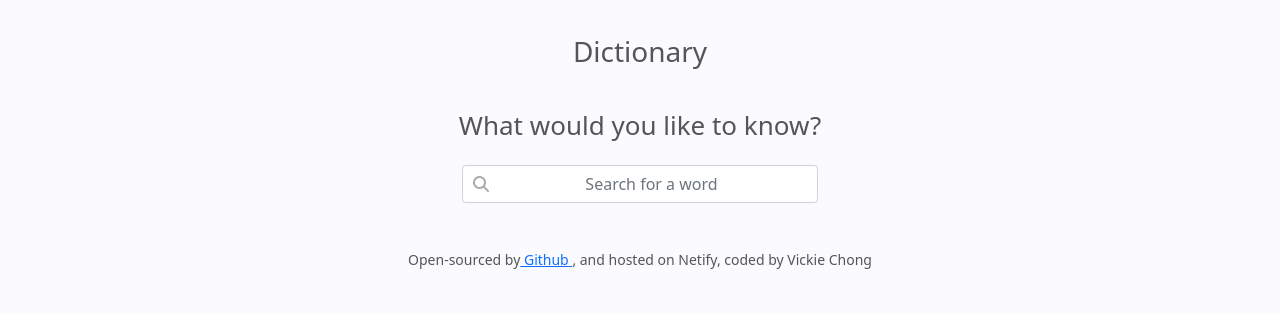
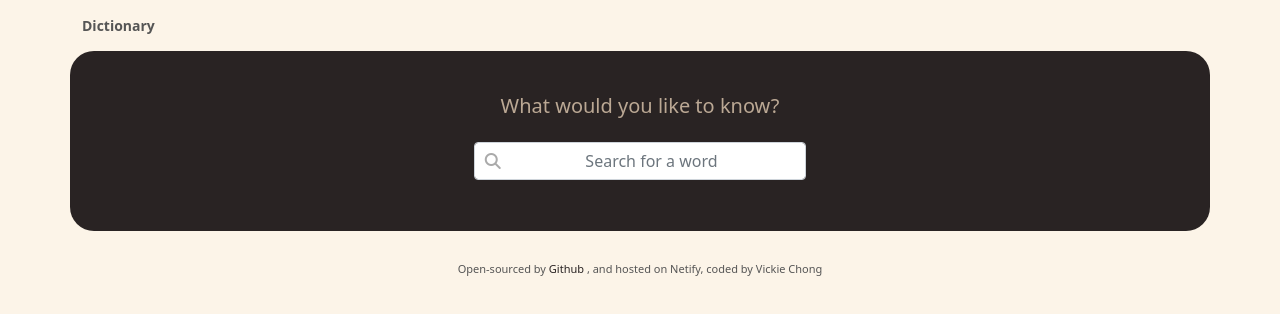
Before and after one commit to vickiechong/dictionary, a React (Create React App) app: page / in a window 1280 px wide. Shown: the top 314 px of the page. Built offline with nearby package versions, Linux system fonts and the light colour scheme.

Commit message:
Added styling

```diff
--- a/src/App.css
+++ b/src/App.css
@@ -7,13 +7,25 @@
 .App-header {
   align-items: center;
   justify-content: center;
-  font-size: 28px;
-  margin: 30px 0;
+  margin: 15px 0;
+  font-size: 14px;
+  font-weight: 600;
+  text-align: left;
 }
 
 .credits {
   text-align: center;
   color: rgb(85, 85, 85);
-  font-size: 14px;
+  font-size: 11px;
   margin: 30px 0;
 }
+
+.Githublink {
+  text-decoration: none;
+  font-weight: 500;
+  color: #292323;
+}
+
+.Githublink:hover {
+  color: #f1a432;
+}
--- a/src/App.js
+++ b/src/App.js
@@ -15,6 +15,7 @@ export default function App() {
             href="https://github.com/vickiechong/dictionary"
             target="_blank"
             rel="noreferrer"
+            className="Githublink"
           >
             {" "}
             Github{" "}
--- a/src/Dictionary.css
+++ b/src/Dictionary.css
@@ -18,3 +18,25 @@
 .searchheader {
   font-size: 26px;
 }
+
+.Dictionaryblock {
+  border-radius: 24px;
+  padding: 35px;
+  background-color: #292323;
+}
+
+.searchheader {
+  color: #f6dfc3b5;
+  font-size: 20px;
+}
+
+.searchbar {
+  border-radius: 12px;
+}
+
+.Displayresults {
+  background-color: #1f1e1d;
+  border-radius: 34px;
+  max-width: 1100px;
+  padding: 15px;
+}
--- a/src/Dictionary.js
+++ b/src/Dictionary.js
@@ -30,7 +30,7 @@ export default function Dictonary() {
     <form className="form-group has-search" onSubmit={handlesearch}>
       <span className="fa fa-search form-control-feedback"></span>
       <input
-        className="form-control col-form-label-lg"
+        className="form-control col-form-label-lg searchbar"
         type="search"
         placeholder="Search for a word"
         onChange={inputsearchword}
@@ -42,7 +42,7 @@ export default function Dictonary() {
   if (results) {
     return (
       <div>
-        <div className="Dictionary row justify-content-center">
+        <div className="Dictionaryblock row justify-content-center">
           <h1 className="m-2 searchheader">What would you like to know?</h1>
 
           <div className="col-4 m-3 justify-content-center align-middle">
@@ -61,7 +61,7 @@ export default function Dictonary() {
     );
   } else {
     return (
-      <div className="Dictionary row justify-content-center">
+      <div className="Dictionaryblock row justify-content-center">
         <h1 className="m-2 searchheader">What would you like to know?</h1>
 
         <div className="col-4 m-3 justify-content-center align-middle">
--- a/src/Meaning.css
+++ b/src/Meaning.css
@@ -4,6 +4,7 @@
 
 .Meaning .wordtype {
   margin-bottom: 22px;
+  color: #f9c484;
 }
 
 .Meaning .worddefinitionlist {
@@ -12,6 +13,7 @@
 
 .Meaning .worddefinition {
   padding-left: 16px;
+  color: #f6dfc3;
 }
 
 .Meaning .wordexample {
--- a/src/Phonetics.css
+++ b/src/Phonetics.css
@@ -1,3 +1,18 @@
 .audioicon {
   vertical-align: middle;
+  color: #f9edd8;
+  border: 1px solid #ddd;
+  border-radius: 20px;
+  max-width: -moz-fit-content;
+  max-width: fit-content;
+  padding: 8px;
+  font-size: 12px;
 }
+
+.phonetictext {
+  color: #ddd;
+}
+
+.Phonetics {
+  margin: 10px auto;
+}
--- a/src/Phonetics.js
+++ b/src/Phonetics.js
@@ -8,7 +8,7 @@ export default function Phonetics({ ...phonetic }) {
         <a href={{ ...phonetic }.audio} target="_blank" rel="noreferrer">
           <i className="fas fa-volume-up audioicon"></i>
         </a>
-        <em className="ms-3">{{ ...phonetic }.text}</em>{" "}
+        <em className="ms-3 phonetictext">{{ ...phonetic }.text}</em>{" "}
       </div>
     );
   } else {
--- /dev/null
+++ b/src/Results.css
@@ -0,0 +1,4 @@
+.worddisplay {
+  margin-bottom: 16px;
+  color: #f9c484;
+}
--- a/src/Results.js
+++ b/src/Results.js
@@ -1,6 +1,8 @@
 import React from "react";
 import Meaning from "./Meaning";
 import Phonetics from "./Phonetics";
+
+import "./Results.css";
 
 export default function Results({ ...results }) {
   console.log({ ...results });
--- a/src/Synonyms.css
+++ b/src/Synonyms.css
@@ -4,4 +4,6 @@
 
 .Synonymsblock {
   margin-left: 30px;
+  font-size: 14px;
+  color: #f6dfc3b5;
 }
--- a/src/index.css
+++ b/src/index.css
@@ -3,5 +3,5 @@ body {
   font-family: system-ui, -apple-system, BlinkMacSystemFont, "Segoe UI",
     "Roboto", "Oxygen", "Ubuntu", "Cantarell", "Fira Sans", "Droid Sans",
     "Helvetica Neue", sans-serif;
-  background-color: #fbfbff;
+  background-color: #fbead485;
 }
```
